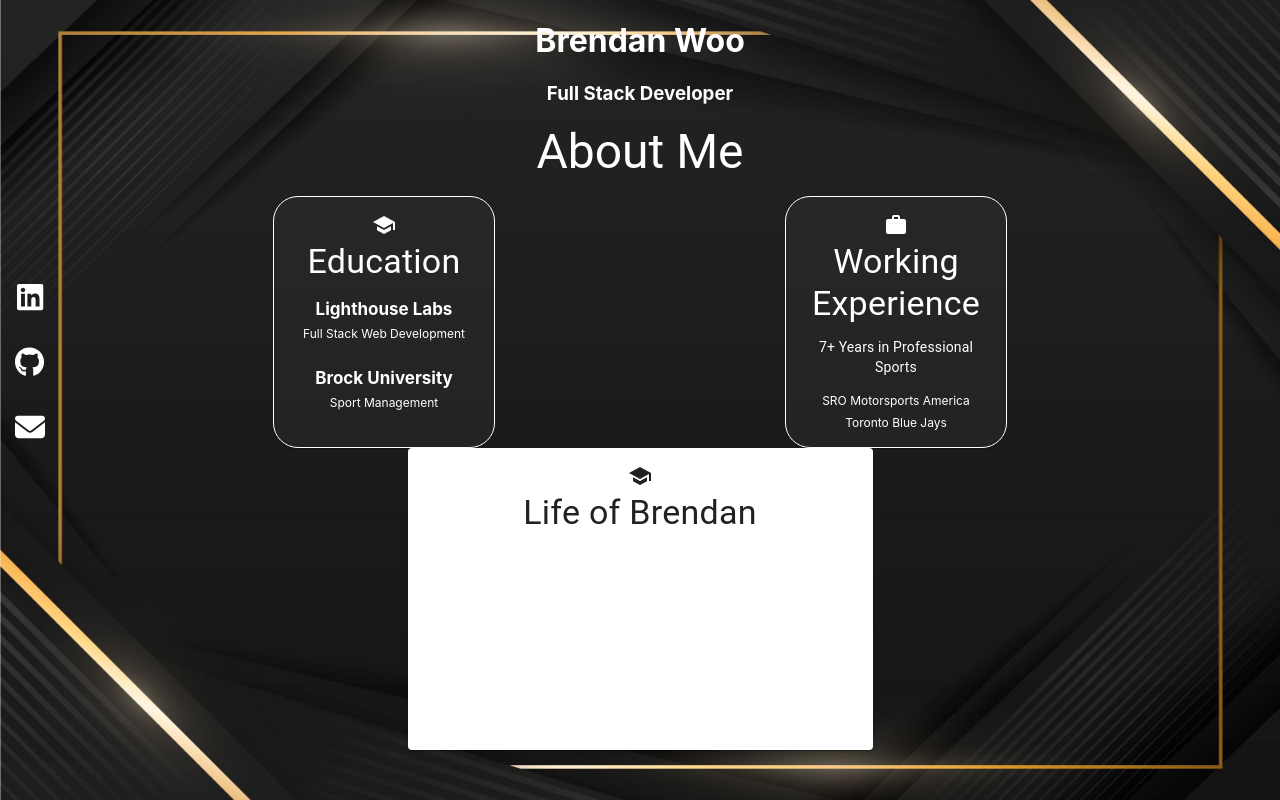
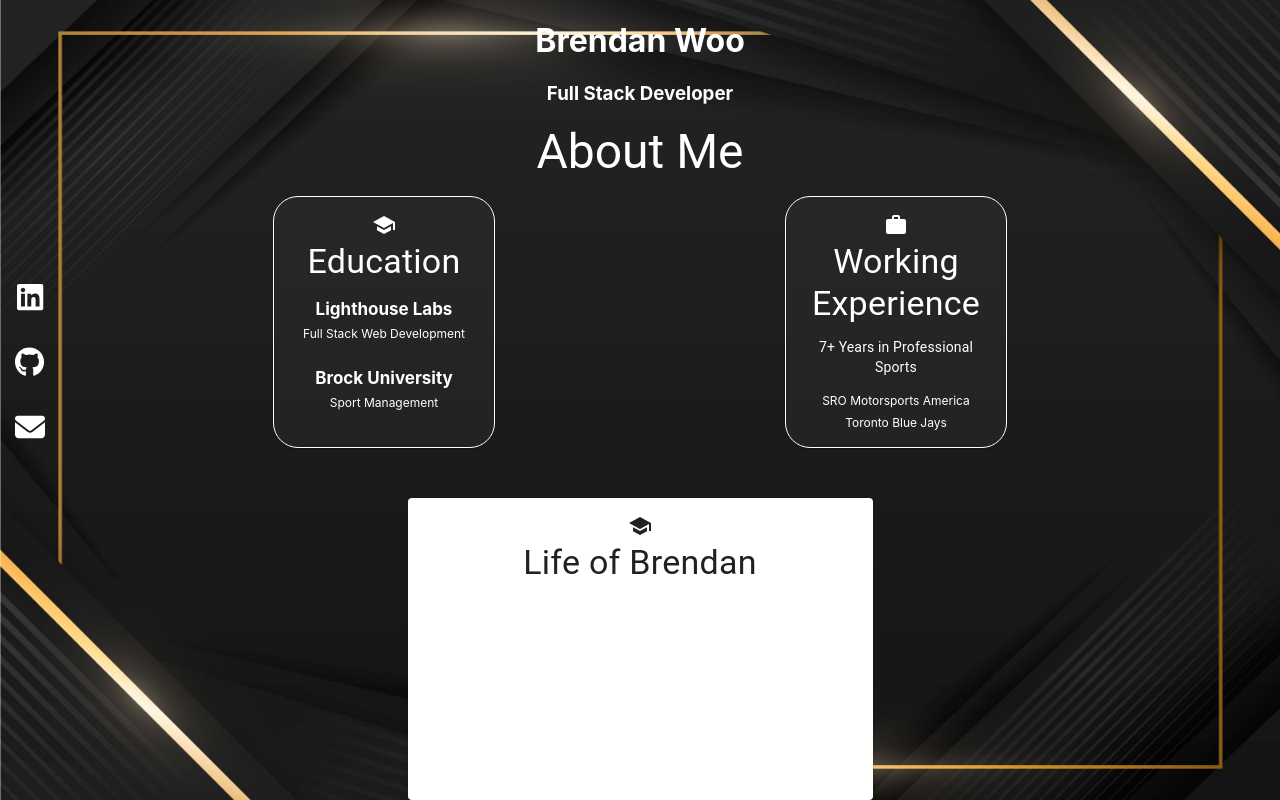
Before and after one commit to woobrendan/personal-portfolio, a React (Create React App) app in the folder portfolio/: page / in a window 1280 px wide. Built offline with nearby package versions, Linux system fonts and the light colour scheme.

Commit message:
add id for about-description section then add margin to top

```diff
--- a/portfolio/src/Styles/about.scss
+++ b/portfolio/src/Styles/about.scss
@@ -2,6 +2,10 @@
   display: flex;
   flex-direction: column;
   align-items: center;
+
+  #about-description {
+    margin-top: 50px;
+  }
 
   .Card-list {
     display: flex;
```
